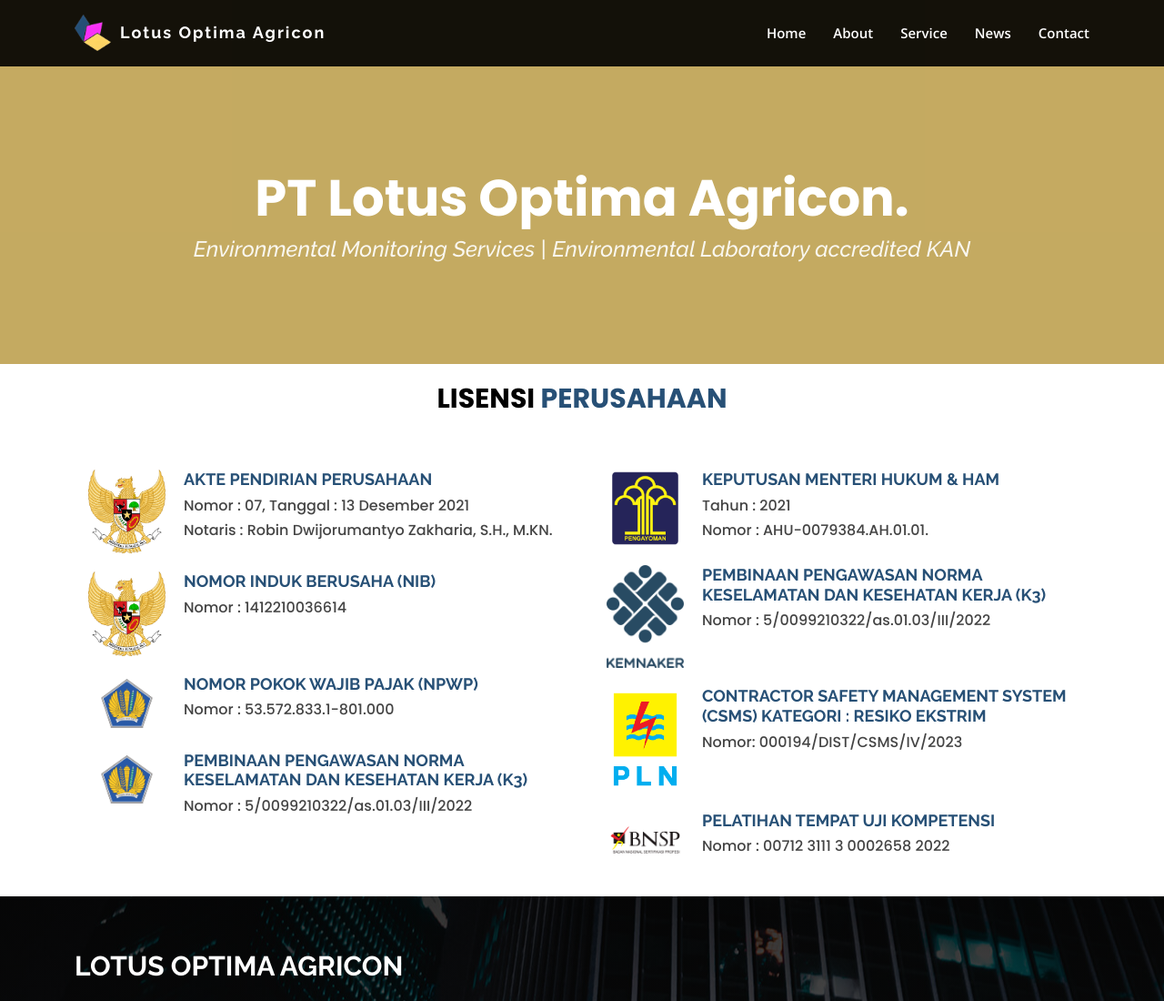
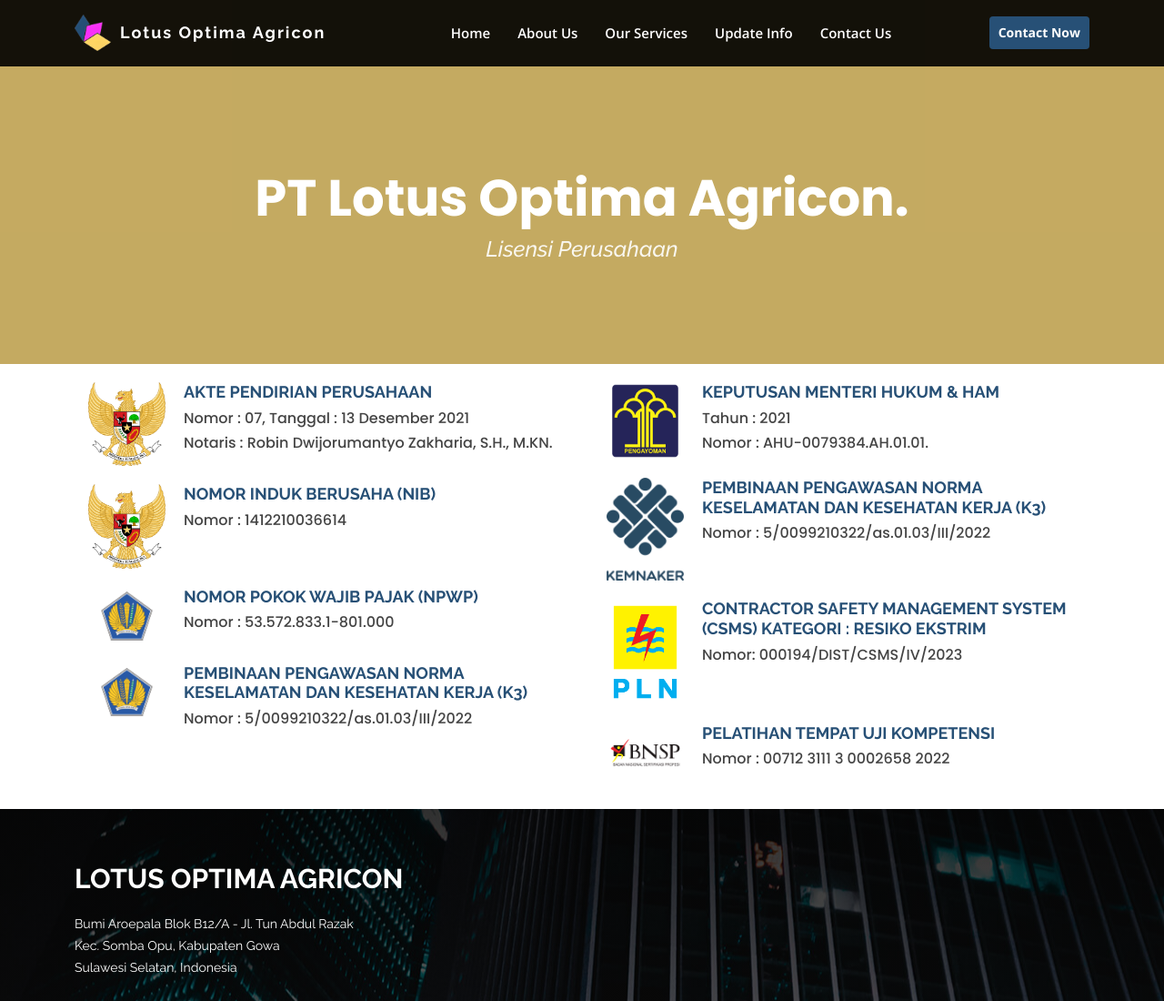
Before and after one commit to richardmassie23099/lotus-optima-agricon, a plain HTML site: page lisensi.html in a window 1280 px wide. Shown: the top 1100 px of the page at 91% size. Drawn offline with nearby package versions, Linux system fonts and the light colour scheme.

Commit message:
Update lisensi.html

```diff
--- a/lisensi.html
+++ b/lisensi.html
@@ -67,16 +67,17 @@
           <ul>
             <li><a class="" href="index.html">Home</a></li>
             <!-- <li><a class="" href="#services">Value</a></li> -->
-            <li><a class="" href="about.html">About</a></li>
-            <li><a class="" href="layanan.html">Service</a></li>
-            <li><a class="" href="news.html">News</a></li>
-            <li><a class="" href="contact.html">Contact</a></li>
+            <li><a class="" href="about.html">About Us</a></li>
+            <li><a class="" href="layanan.html">Our Services</a></li>
+            <li><a class="" href="news.html">Update Info</a></li>
+            <li><a class="" href="contact.html">Contact Us</a></li>
           </ul>
           <i class="bi bi-list mobile-nav-toggle"></i>
         </nav>
         <!-- .navbar -->
 
-        <!-- <a href="#about" class="get-started-btn scrollto">Get Started</a> -->
+        <a href="https://wa.me/6285238828210" target="_blank" class="get-started-btn">Contact Now</a>
+
       </div>
     </header>
     <!-- End Header -->
@@ -94,7 +95,7 @@
         >
           <div class="col-md-12">
             <h1>PT Lotus Optima Agricon.</h1>
-            <h2 class="fst-italic">Environmental Monitoring Services | Environmental Laboratory accredited KAN</h2>
+            <h2 class="fst-italic">Lisensi Perusahaan</h2>
           </div>
         </div>
       </div>
@@ -107,7 +108,7 @@
     <section id="lisensi1" class="lisensi1">
       <div class="container" data-aos="fade-up">
 
-        <h3>LISENSI <span>PERUSAHAAN</span></h3>
+        <!-- <h3>LISENSI <span>PERUSAHAAN</span></h3> -->
         <div class="row gy-4">
 
           <div class="col-md-6 pt-lg-0 order-2 order-lg-1 content">
@@ -206,13 +207,13 @@
                   <strong>Email:</strong> lotusoptimaagricon@gmail.com<br />
                 </p>
                 <div class="social-links mt-3">
-                  <a href="https://www.facebook.com/lotusoptimaagricon" class="facebook"
+                  <a href="https://www.facebook.com/lotusoptimaagricon" target="_blank" class="facebook"
                     ><i class="bx bxl-facebook"></i
                   ></a>
-                  <a href="https://instagram.com/lotusoptimaagricon?igshid=NTc4MTIwNjQ2YQ==" class="instagram"
+                  <a href="https://instagram.com/lotusoptimaagricon?igshid=NTc4MTIwNjQ2YQ==" target="_blank" class="instagram"
                     ><i class="bx bxl-instagram"></i
                   ></a>
-                  <a href="https://www.linkedin.com/company/lotusoptimaagricon" class="linkedin"
+                  <a href="https://www.linkedin.com/company/lotusoptimaagricon" target="_blank" class="linkedin"
                     ><i class="bx bxl-linkedin"></i
                   ></a>
                 </div>
```
